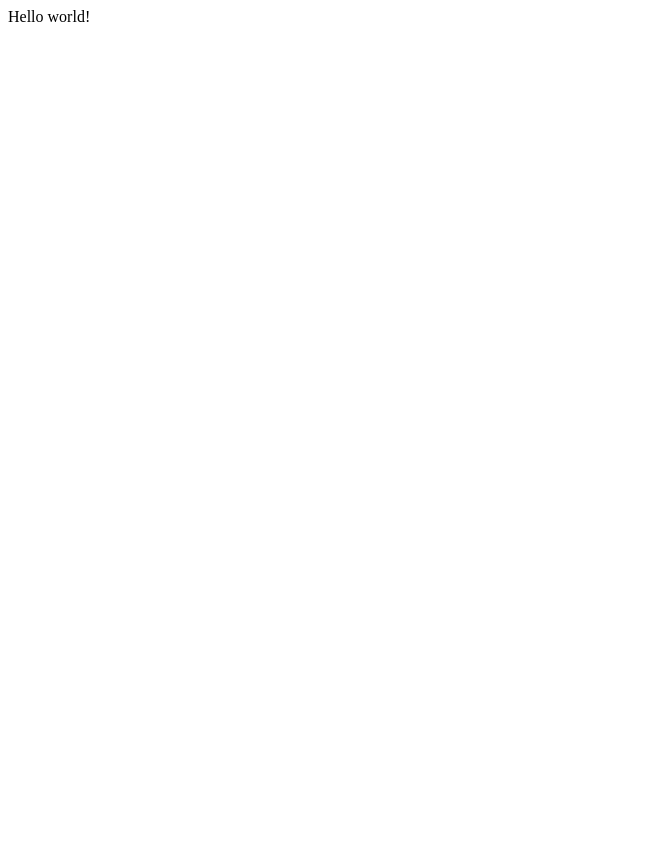
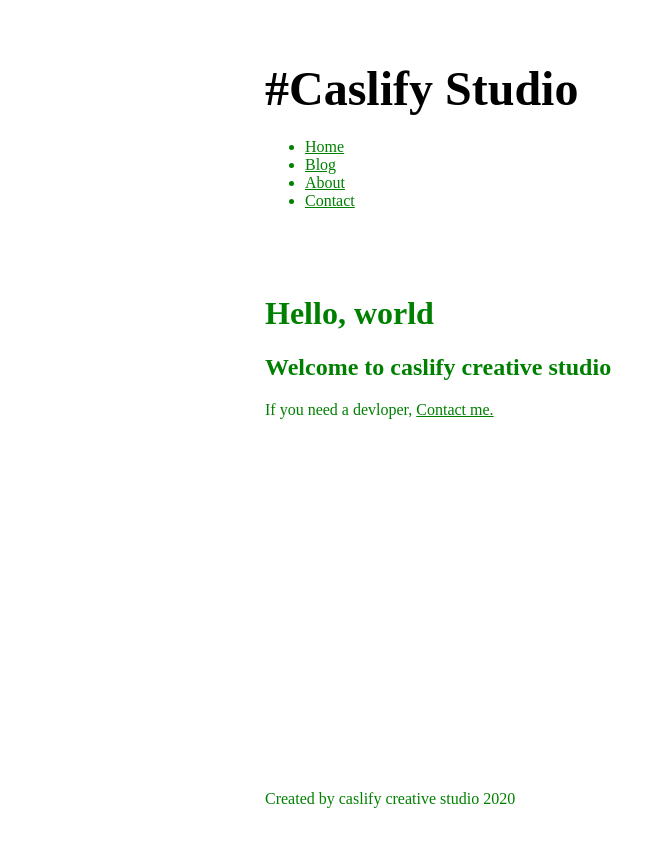
Before and after one commit to cassyblaise/my-freelancer-site, a Gatsby site: page / in a window 1280 px wide. Shown: the whole page, without its empty margins (0-666 px from the left). Before the commit the page ends 800 px from the top, so only its background shows below. Built offline with nearby package versions, Linux system fonts and the light colour scheme; Gatsby itself is replaced by a stand-in of ours.

Commit message:
initial commit

```diff
--- a/gatsby-config.js
+++ b/gatsby-config.js
@@ -1,9 +1,10 @@
-/**
- * Configure your Gatsby site with this file.
- *
- * See: https://www.gatsbyjs.org/docs/gatsby-config/
- */
 
 module.exports = {
-  /* Your site config here */
+  siteMetadata: {
+      title: '#Caslify Studio',
+      author: 'caslify creative studio'
+  },
+  plugins: [
+        'gatsby-plugin-sass'
+  ]
 }
--- /dev/null
+++ b/src/components/footer.js
@@ -0,0 +1,22 @@
+import React from "react"
+import { graphql, useStaticQuery } from 'gatsby';
+
+const Footer =()=>{
+       const data = useStaticQuery(graphql`
+       query{
+         site{
+           siteMetadata{
+             author
+    }
+  }
+}
+ `)
+
+    return(
+        <footer>
+           <p>Created by {data.site.siteMetadata.author} 2020</p>
+        </footer>
+    )
+}
+
+export default Footer;
--- /dev/null
+++ b/src/components/header.js
@@ -0,0 +1,44 @@
+import React from "react"
+import { Link, graphql, useStaticQuery } from 'gatsby';
+
+import headerStyles from './header.module.scss'
+
+const Header =()=> {
+    const data = useStaticQuery(graphql`
+       query{
+         site{
+           siteMetadata{
+             title
+    }
+  }
+}
+`)
+
+    return(
+        <header className={headerStyles.header}>
+            <h1>
+            <Link className={headerStyles.title} to='/'>
+              {data.site.siteMetadata.title}
+            </Link>
+            </h1>
+            <nav>
+                <ul className={headerStyles.navLink}>
+                    <li>
+                        <Link className={ headerStyles.navItem} activeClassName={headerStyles.activeNavItem} to='/'>Home</Link>
+                    </li>
+                    <li>
+                        <Link className={ headerStyles.navItem} activeClassName={headerStyles.activeNavItem} to='/blog'>Blog</Link>
+                    </li>
+                    <li>
+                        <Link className={ headerStyles.navItem} activeClassName={headerStyles.activeNavItem} to='/about'>About</Link>
+                    </li>
+                    <li>
+                        <Link className={ headerStyles.navItem} activeClassName={headerStyles.activeNavItem} to='/contact'>Contact</Link>
+                    </li>
+                </ul>
+            </nav>
+        </header>
+    )
+}
+
+export default Header;
--- /dev/null
+++ b/src/components/header.module.scss
@@ -0,0 +1,30 @@
+.header{
+    padding: 1rem 0 3rem;
+}
+
+.title{
+    color: #000000;
+    font-size: 3rem;
+    text-decoration: none;
+}
+
+.nav-link{
+    display: flex;
+    list-style-type: none;
+    margin: 0;
+}
+
+.nav-item{
+    color: #999999;
+    font-size: 1rem;
+    margin-right: 1.3rem;
+    text-decoration: none;
+}
+
+.nav-item:hover{
+    color: #666666;
+}
+
+.active-nav-item{
+    color: #333333;
+}
--- /dev/null
+++ b/src/components/layout.js
@@ -0,0 +1,19 @@
+import React  from "react"
+import Header from './header'
+import Footer from './footer'
+import '../styles/index.scss'
+import layoutStyles from './layout.module.scss'
+
+const Layout =(props)=>{
+    return(
+        <div className={layoutStyles.container}>
+         <div className={layoutStyles.content}>
+           <Header />
+           {props.children}
+         </div>
+          <Footer />
+        </div>
+    )
+}
+
+export default Layout;
--- /dev/null
+++ b/src/components/layout.module.scss
@@ -0,0 +1,13 @@
+.container{
+    margin: 0 auto;
+    max-width: 750px;
+    padding: 1rem;
+
+    display: flex;
+    flex-direction: column;
+    min-height: 100vh;
+}
+
+.content{
+    flex-grow: 1;
+}
--- /dev/null
+++ b/src/pages/about.js
@@ -0,0 +1,16 @@
+import React from "react"
+import { Link } from 'gatsby';
+import Layout from "../components/layout"
+const AboutPage =()=>{
+    return(
+        <div>
+          <Layout>
+            <h1>Casilfy is a web developmentcompany</h1>
+            <p>This is my first blog post, where am blogging about fake news about social media.</p>
+            <p><Link to='/contact'>want to work with me? please contact me</Link></p>
+          </Layout>
+        </div>
+    )
+}
+
+export default AboutPage
--- a/src/pages/index.js
+++ b/src/pages/index.js
@@ -1,3 +1,14 @@
 import React from "react"
+import { Link } from "gatsby"
+import Layout from "../components/layout"
+const IndexPage =()=>{
+    return(
+        <Layout>
+            <h1>Hello, world</h1>
+            <h2>Welcome to caslify creative studio</h2>
+            <p>If you need a devloper, <Link to='/contact'>Contact me.</Link></p>
+        </Layout>
+    )
+}
 
-export default () => <div>Hello world!</div>
+export default IndexPage
--- /dev/null
+++ b/src/styles/index.scss
@@ -0,0 +1,4 @@
+$color: green;
+*{
+    color: $color;
+}
```
Also changed, not shown: src/pages/blog.js (added, +14 -0 lines), src/pages/contact.js (added, +16 -0 lines).
